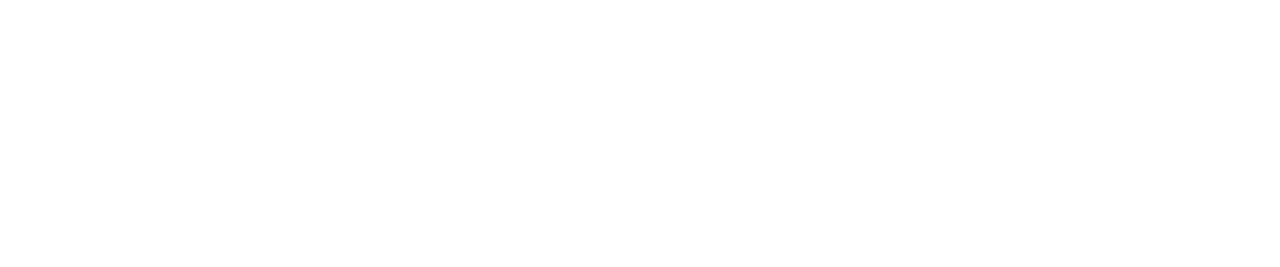
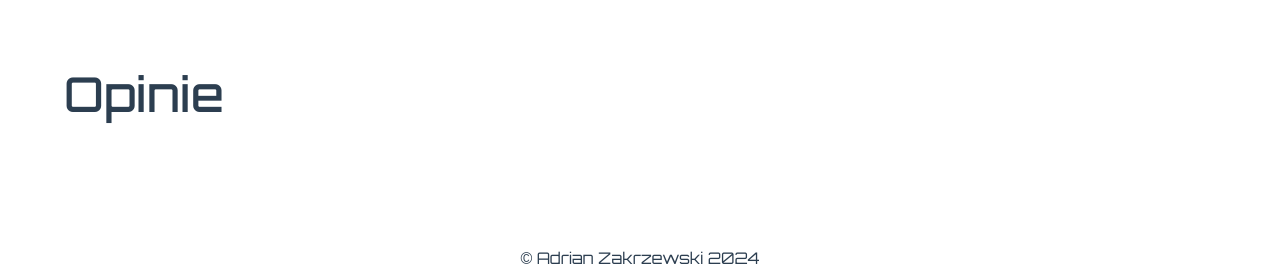
Before and after one commit to Adrian4401/CarMechanic, a Vue app: page / in a window 1280 px wide. Shown: the part 2956-3223 px from the top of the page. Before the commit the page ends 2898 px from the top, so only its background shows below. Built offline with nearby package versions, Linux system fonts and the light colour scheme.

Commit message:
Added footer and placed reviews component.

```diff
--- a/src/App.vue
+++ b/src/App.vue
@@ -5,6 +5,7 @@
   import WorkshopStrenghts from '@/components/WorkshopStrenghts.vue'
   import Contact from '@/components/ContactUs.vue'
   import Localization from '@/components/WorkshopLocalization.vue'
+  import Reviews from '@/components/CustomerReviews.vue'
 </script>
 
 <template>
@@ -18,5 +19,10 @@
     <WorkshopStrenghts class="mx-8 lg:mx-16"/>
     <Contact class="mx-8 lg:mx-16" />
     <Localization class="mx-8 lg:mx-16" />
+    <Reviews class="mx-8 lg:mx-16" />
   </main>
+
+  <footer class="text-center mt-12 lg:mt-32 text-sm lg:text-base">
+    <p>&copy; Adrian Zakrzewski 2024</p>
+  </footer>
 </template>
--- a/src/components/CustomerReviews.vue
+++ b/src/components/CustomerReviews.vue
@@ -0,0 +1,12 @@
+<script setup lang="ts">
+    import InfoItem from './InfoItem.vue';
+</script>
+
+<template>
+    <InfoItem>
+        <template #heading>Opinie</template>
+        <div class="w-full bg-[red]">
+
+        </div>
+    </InfoItem>
+</template>
```
